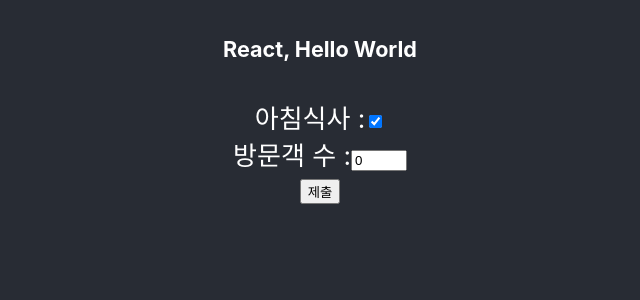
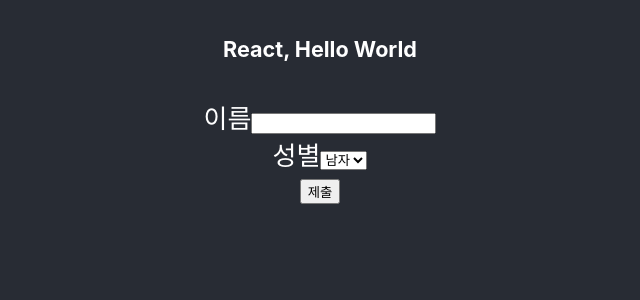
Before and after one commit to ungsik-J/ReactFrontEnd3rd8Week, a React (Create React App) app in the folder week.01.v0614/myapp/: page / in a window 1280 px wide. Shown: the top 300 px of the page, without its empty margins (320-960 px from the left). Built offline with nearby package versions, Linux system fonts and the light colour scheme.

Commit message:
form SignUp

```diff
--- a/week.01.v0614/myapp/src/App.js
+++ b/week.01.v0614/myapp/src/App.js
@@ -5,16 +5,15 @@
 import TextArea from './component/TextArea';
 import Select from './component/Select';
 import Booking from './component/Booking';
+import SignUp from './component/SignUp';
 
 const App = () => {
-
-
 
   return (
     <div className="App">
       <header className="App-header">
         <h5>React, Hello World</h5>
-        <Booking />
+        <SignUp />
       </header>
     </div>
   );
--- /dev/null
+++ b/week.01.v0614/myapp/src/component/SignUp.jsx
@@ -0,0 +1,46 @@
+import React, { useState } from "react";
+
+
+const data = {
+    name: "",
+    gender: "male"
+}
+const SignUp = () => {
+
+    const [formData, setFormData] = useState(data)
+    const handleChange = (e) => {
+        const { name, value } = e.target
+        setFormData(prev => ({
+            ...prev,
+            [name]: value
+        }))
+
+    }
+
+    const handleSubmit = (e) => {
+        e.preventDefault()
+        console.log(`${formData.name}, ${formData.gender}`);
+
+        setFormData(data)
+    }
+
+    return (
+        <>
+            <form>
+                <label>이름</label>
+                <input type="text" name="name" value={formData.name} onChange={handleChange} />
+                <br />
+                <label>성별
+                    <select name="gender" value={formData.gender} onChange={handleChange}>
+                        <option value='male'>남자</option>
+                        <option value='female'>여자</option>
+                    </select>
+                </label>
+                <br />
+                <button type="submit" onClick={handleSubmit} >제출</button>
+            </form>
+        </>
+    )
+}
+
+export default SignUp;
```
